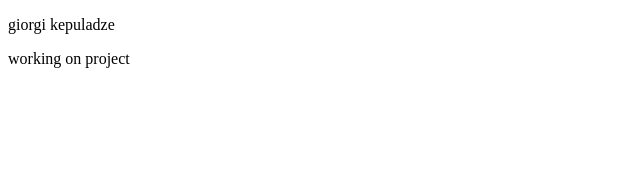
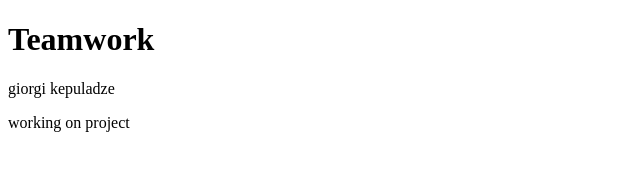
Before and after one commit to GiorgiKepu/working-space, a plain HTML site: page index1.html in a window 1280 px wide. Shown: the whole page, without its empty margins (0-640 px from the left). Drawn offline with Linux system fonts and the light colour scheme.

Commit message:
Add new change

```diff
--- a/index1.html
+++ b/index1.html
@@ -7,7 +7,9 @@
     <title>Document</title>
 </head>
 <body>
+    <h1>Teamwork</h1>
     <p>giorgi kepuladze</p>
     <p>working on project</p>
+
 </body>
 </html>
```
